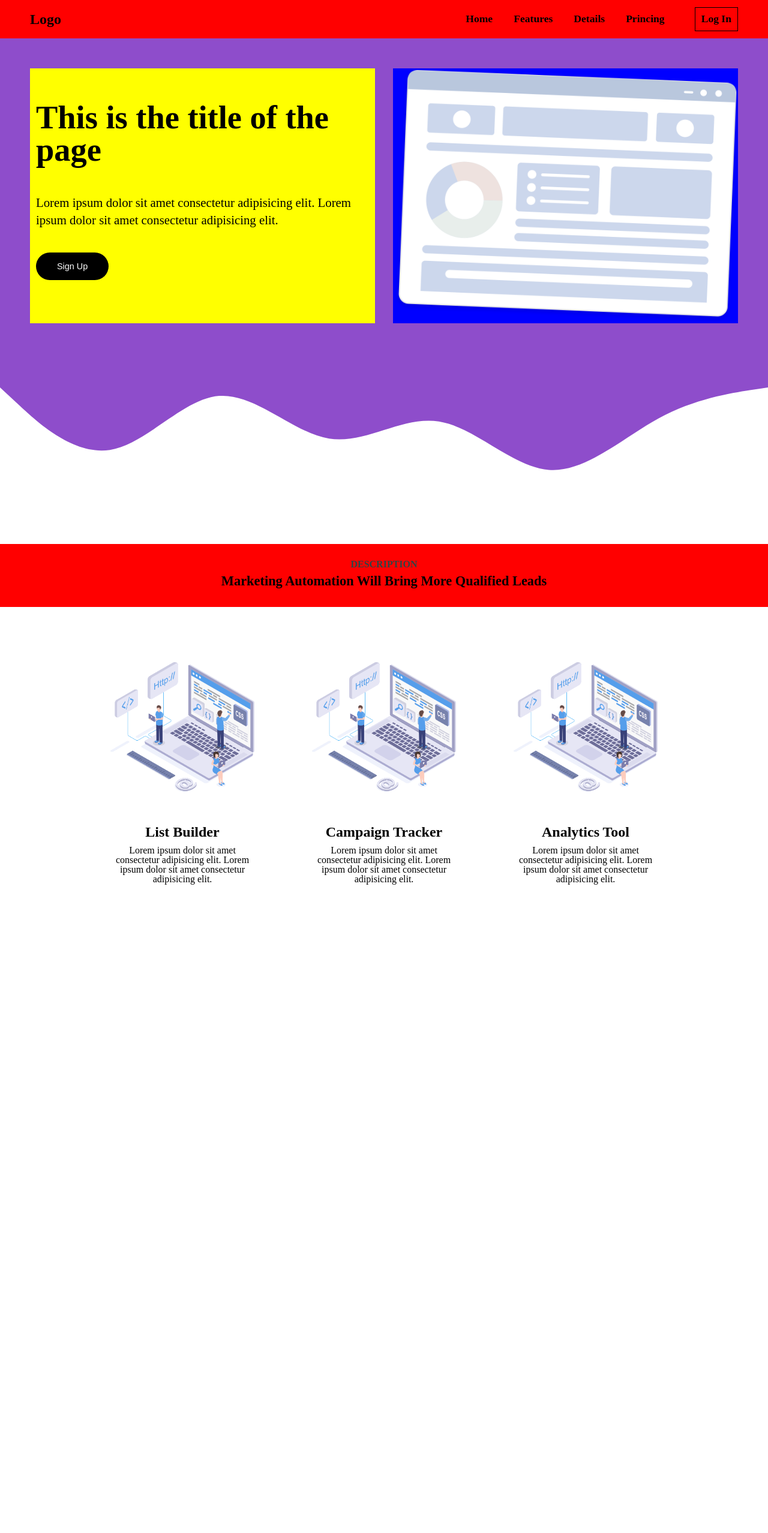
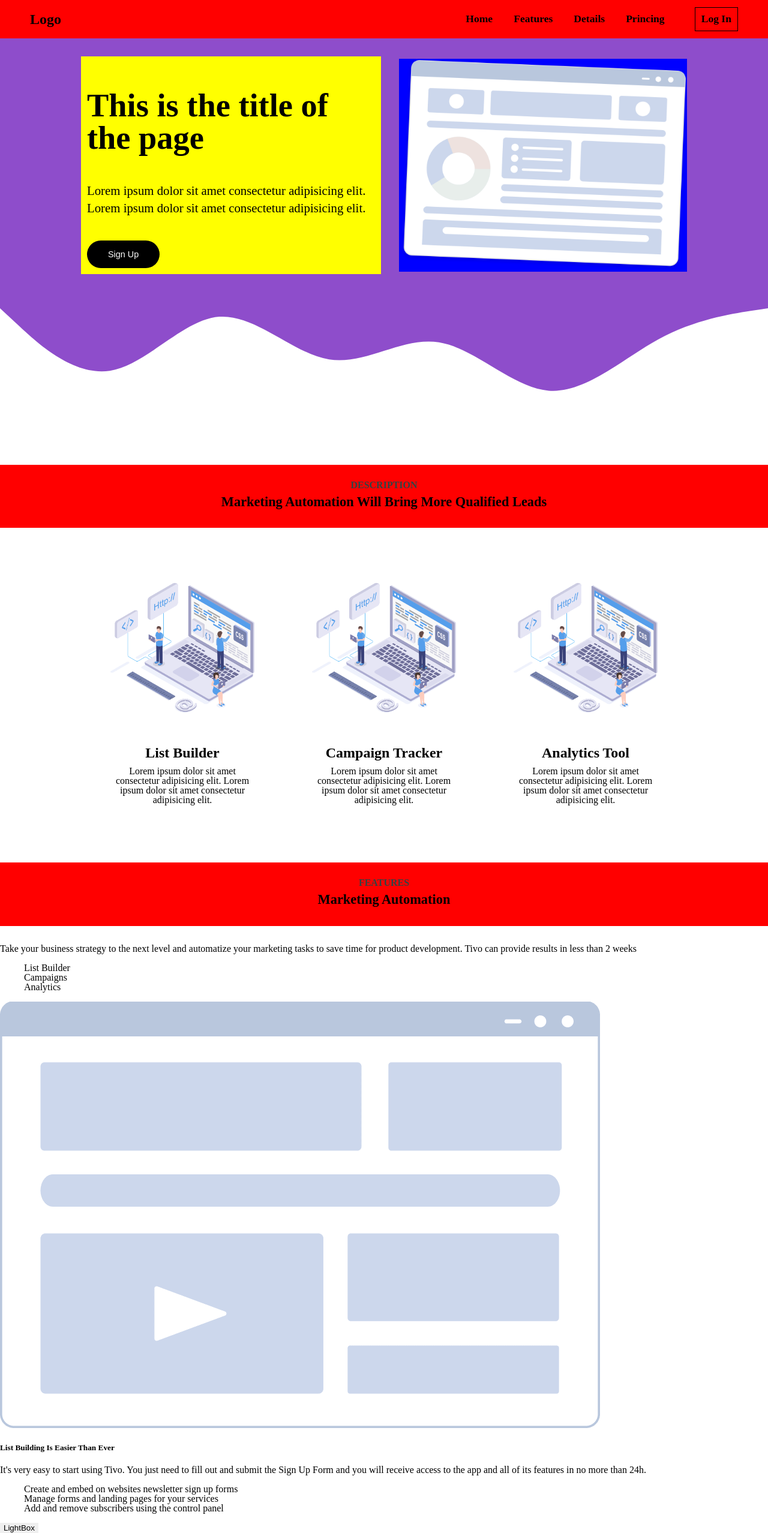
Before and after one commit to krushodev/Landing-Marketing-App, a React (Vite) app: page / in a window 1280 px wide. Shown: the whole page at 60% size. Before the commit the page ends 1540 px from the top, so only its background shows below. Built offline with nearby package versions, Linux system fonts and the light colour scheme.

Commit message:
feat: add Features and FeaturesCard components

```diff
--- a/src/App.jsx
+++ b/src/App.jsx
@@ -1,4 +1,5 @@
 import Description from "./components/Description/Description"
+import Features from "./components/Features/Features"
 import Navbar from "./components/Navbar/Navbar"
 import TitleSection from "./components/TitleSection/TitleSection"
 import Header from "./components/header/Header"
@@ -9,6 +10,7 @@ function App() {
       <Navbar/>
       <Header/>
       <Description/>
+      <Features/>
     </>
   )
 }
--- a/src/components/Description/Description.jsx
+++ b/src/components/Description/Description.jsx
@@ -3,16 +3,19 @@ import TitleSection from "../TitleSection/TitleSection";
 import Img from "../../assets/desc/desc-1.png";
 
 const data = [{
+    id: 1,
     img: Img,
     title: "List Builder",
     desc: "Lorem ipsum dolor sit amet consectetur adipisicing elit. Lorem ipsum dolor sit amet consectetur adipisicing elit."
 },
 {
+    id: 2,
     img: Img,
     title: "Campaign Tracker",
     desc: "Lorem ipsum dolor sit amet consectetur adipisicing elit. Lorem ipsum dolor sit amet consectetur adipisicing elit."
 },
 {
+    id: 3,
     img: Img,
     title: "Analytics Tool",
     desc: "Lorem ipsum dolor sit amet consectetur adipisicing elit. Lorem ipsum dolor sit amet consectetur adipisicing elit."
@@ -21,11 +24,11 @@ const data = [{
 const Description = () => {
   return (
     <div className="description-container">
-        <TitleSection title="Marketing Automation Will Bring More Qualified Leads" section="description"/>
+        <TitleSection title="Marketing Automation Will Bring More Qualified Leads" section="Description"/>
         <div className="description-content">
             {data.map(item => {
                 return(
-                    <div className="description-card">
+                    <div key={item.id} className="description-card">
                         <img src={item.img} alt="desc-img" />
                         <h5>{item.title}</h5>
                         <p>{item.desc}</p>
--- /dev/null
+++ b/src/components/Features/Features.jsx
@@ -0,0 +1,60 @@
+import "./Features.css";
+import { useState } from "react";
+import TitleSection from "../TitleSection/TitleSection";
+import FeaturesCard from "./FeaturesCard/FeaturesCard";
+import Feat1 from "../../assets/features/features-1.png"
+import Feat2 from "../../assets/features/features-2.png"
+import Feat3 from "../../assets/features/features-3.png"
+
+const Features = () => {
+  const [content, setContent] = useState(null);
+
+  const data = [
+    {
+      id: "listBuilder",
+      name: "List Builder",
+      img: Feat1,
+      title: "List Building Is Easier Than Ever",
+      desc: "It's very easy to start using Tivo. You just need to fill out and submit the Sign Up Form and you will receive access to the app and all of its features in no more than 24h.",
+      feat: ["Create and embed on websites newsletter sign up forms", "Manage forms and landing pages for your services", "Add and remove subscribers using the control panel"],
+    },
+    {
+      id: "campaigns",
+      name: "Campaigns",
+      img: Feat2,
+      title: "Campaigns Monitoring Tools",
+      desc: "Campaigns monitoring is a feature we've developed since the beginning because it's at the core of Tivo and basically to any marketing activity focused on results.",
+      feat: ["Easily plan campaigns and schedule their starting date", "Start campaigns and follow their evolution closely", "Evaluate campaign results and optimize future actions"],
+    },
+    {
+      id: "analytics",
+      name: "Analytics",
+      img: Feat3,
+      title: "Analytics Control Panel",
+      desc: "Analytics control panel is important for every marketing team so it's beed implemented from the begging and designed to produce reports based on very little input information.",
+      feat: ["If you set it up correctly you will get acces to great intel", "Easy to integrate in your websites and landing pages", "The generated reports are important for your strategy"],
+    },
+    ,
+  ];
+
+  const handleClick = (e) => {
+    const id = e.target.id;
+    const newContent = data.find((item) => id === item.id);
+    setContent(newContent);
+  };
+
+  return (
+    <div className="features-container">
+      <TitleSection title="Marketing Automation" section="Features" />
+      <p>Take your business strategy to the next level and automatize your marketing tasks to save time for product development. Tivo can provide results in less than 2 weeks</p>
+      <div className="features-content">
+        <ul>
+          {data.map(item => <li onClick={handleClick}><span id={item.id}>{item.name}</span></li>)}
+        </ul>
+        <FeaturesCard content={content ? content : data[0]} />
+      </div>
+    </div>
+  );
+};
+
+export default Features;
--- /dev/null
+++ b/src/components/Features/FeaturesCard/FeaturesCard.jsx
@@ -0,0 +1,19 @@
+import "./FeaturesCard.css";
+
+const FeaturesCard = ({content}) => {
+  return (
+    <div className="features-card">
+        <img src={content.img} alt={content.id} />
+        <div className="features-card-content">
+            <h5>{content.title}</h5>
+            <p>{content.desc}</p>
+            <ul>
+                {content.feat.map(item => <li>{item}</li>)}
+            </ul>
+            <button className="btn">LightBox</button>
+        </div>
+    </div>
+  )
+}
+
+export default FeaturesCard;
--- a/src/components/Header/Header.css
+++ b/src/components/Header/Header.css
@@ -1,15 +1,18 @@
 .header-container {
     background-color: #8e4dcb;
-    display: grid;
-    grid-template-columns: 1fr;
+    display: flex;
+    justify-content: center;
+    align-items: center;
+    flex-direction: column;
     gap: 30px;
-    padding: 50px;
+    padding: 30px 20px 0;
 }
 
 .header-content {
     padding: 10px;
     background-color: yellow;
     text-align: center;
+    max-width: 30rem;
 }
 
 .header-content h2 {
@@ -33,12 +36,13 @@
 
 .header-container img {
     width: 100%;
+    max-width: 30rem;
     background-color: blue;
 }
 
 @media screen and (min-width: 1000px) {
     .header-container {
-        grid-template-columns: 1fr 1fr;
+        flex-direction: row;
     }
 
     .header-content {
@@ -52,4 +56,8 @@
     .header-content p {
         font-size: 1.3em;
     }
+
+   /*  .header-container img {
+        width: 50%;
+    } */
 }
--- a/src/components/Header/Header.jsx
+++ b/src/components/Header/Header.jsx
@@ -13,7 +13,7 @@ const Header = () => {
             <img src={Img} alt="heading" />
         </div>
         <svg xmlns="http://www.w3.org/2000/svg" viewBox="0 0 1440 320">
-            <path fill="#8e4dcb" fill-opacity="1" d="M0,64L34.3,96C68.6,128,137,192,206,181.3C274.3,171,343,85,411,80C480,75,549,149,617,160C685.7,171,754,117,823,128C891.4,139,960,213,1029,218.7C1097.1,224,1166,160,1234,122.7C1302.9,85,1371,75,1406,69.3L1440,64L1440,0L1405.7,0C1371.4,0,1303,0,1234,0C1165.7,0,1097,0,1029,0C960,0,891,0,823,0C754.3,0,686,0,617,0C548.6,0,480,0,411,0C342.9,0,274,0,206,0C137.1,0,69,0,34,0L0,0Z"></path>
+            <path fill="#8e4dcb" fillOpacity="1" d="M0,64L34.3,96C68.6,128,137,192,206,181.3C274.3,171,343,85,411,80C480,75,549,149,617,160C685.7,171,754,117,823,128C891.4,139,960,213,1029,218.7C1097.1,224,1166,160,1234,122.7C1302.9,85,1371,75,1406,69.3L1440,64L1440,0L1405.7,0C1371.4,0,1303,0,1234,0C1165.7,0,1097,0,1029,0C960,0,891,0,823,0C754.3,0,686,0,617,0C548.6,0,480,0,411,0C342.9,0,274,0,206,0C137.1,0,69,0,34,0L0,0Z"></path>
         </svg>
     </>
   );
--- a/src/index.css
+++ b/src/index.css
@@ -20,3 +20,7 @@ button {
   cursor: pointer;
   border: none;
 }
+
+.btn {
+
+}
```
Also changed, not shown: src/components/Features/Features.css (added), src/components/Features/FeaturesCard/FeaturesCard.css (added).
